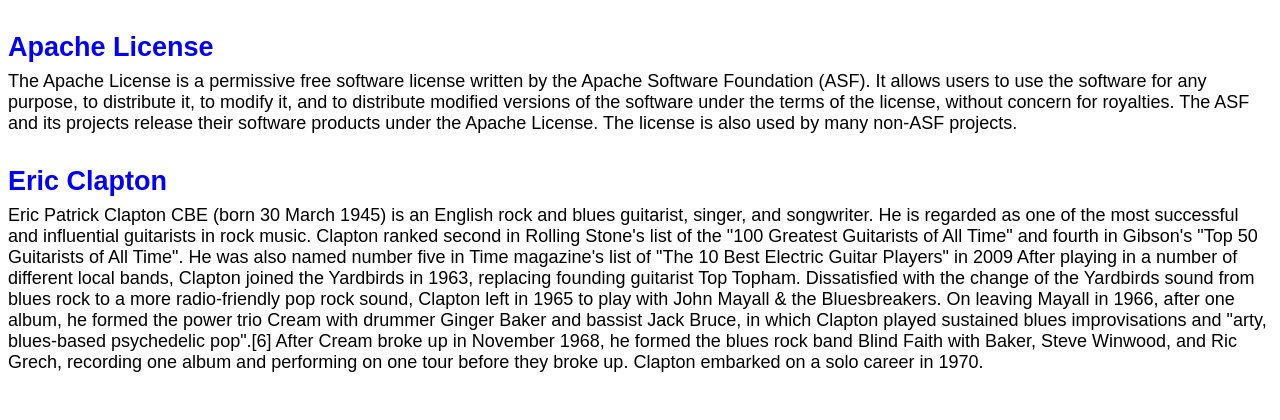
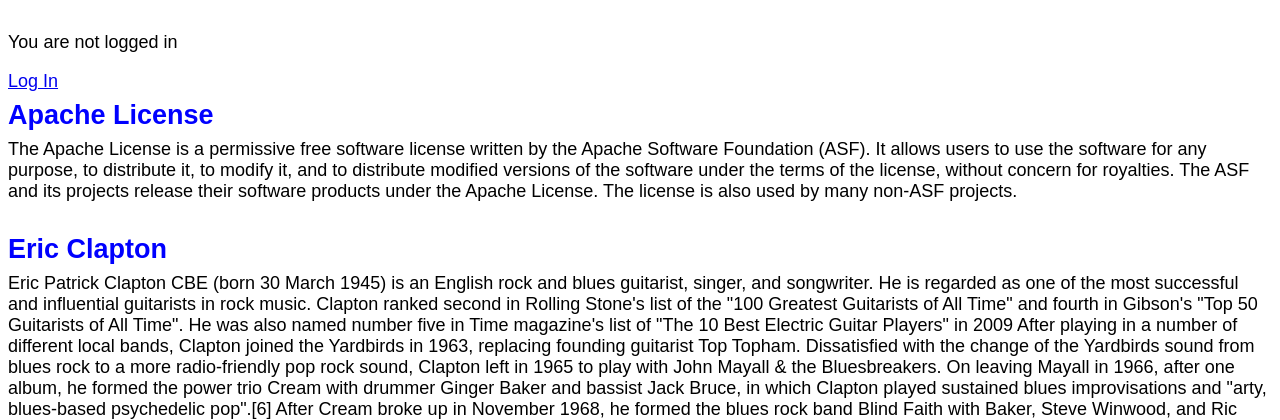
Before and after one commit to gunjanak/Django_lessons, a Django app: page / in a window 1280 px wide. Shown: the part 99-519 px from the top of the page. Run offline with Django 4.2, Linux system fonts and the light colour scheme; data comes from the database, SQL or seed files in the repository; both versions use the stored data as it was after the commit; some web fonts are replaced.

Commit message:
Lesson VI Homepage updated for logged user

```diff
--- a/django_blog_app/templates/base.html
+++ b/django_blog_app/templates/base.html
@@ -20,6 +20,12 @@
             </div>
 
         </header>
+        {% if user.is_authenticated %}
+        <p>Hi {{ user.username }}!</p>
+        {% else %}
+        <p>You are not logged in </p>
+        <a href="{% url 'login' %}">Log In</a>
+        {% endif %}
         <div>
             {% block content %}
             {% endblock content %}
```
Also changed, not shown: django_blog_app/db.sqlite3.
